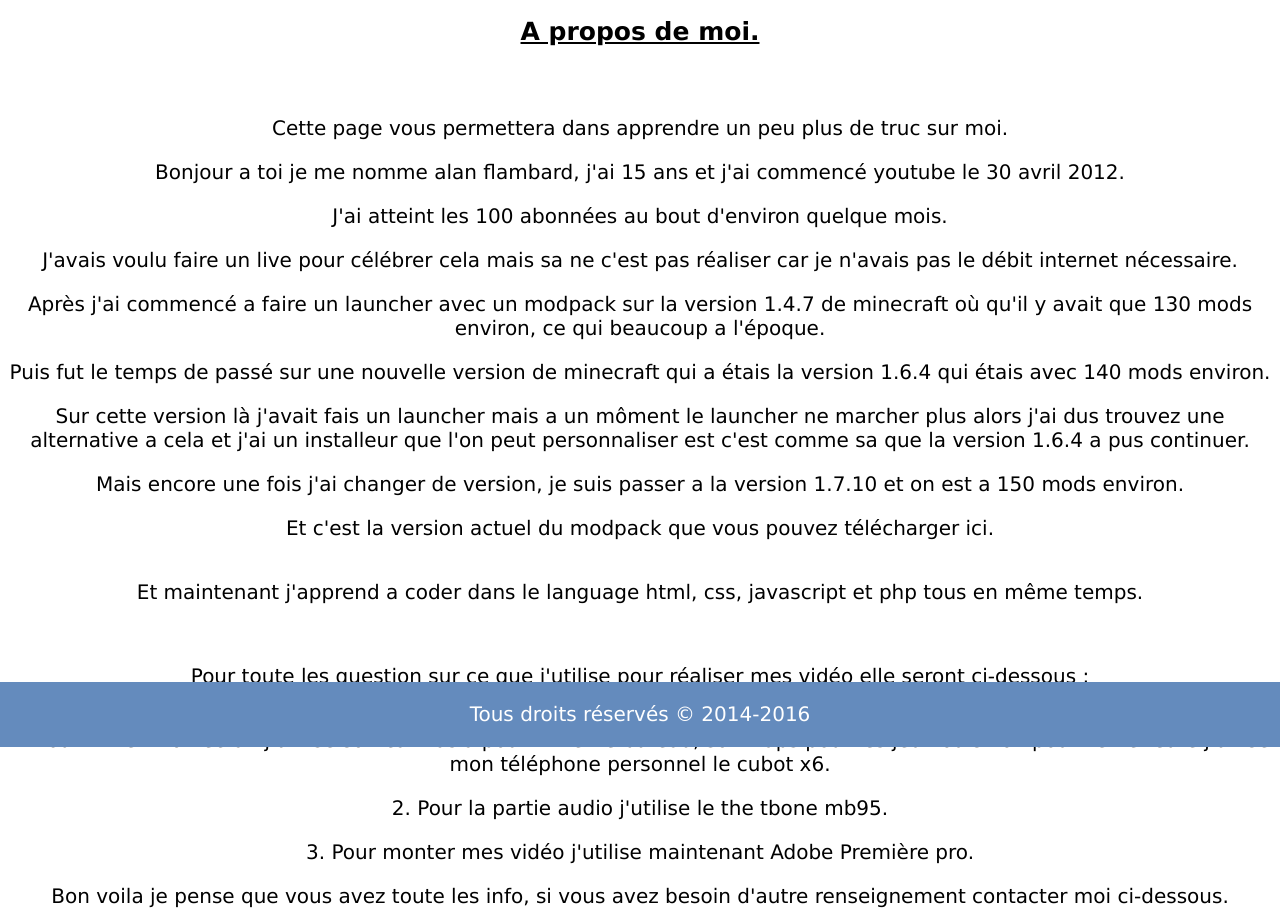
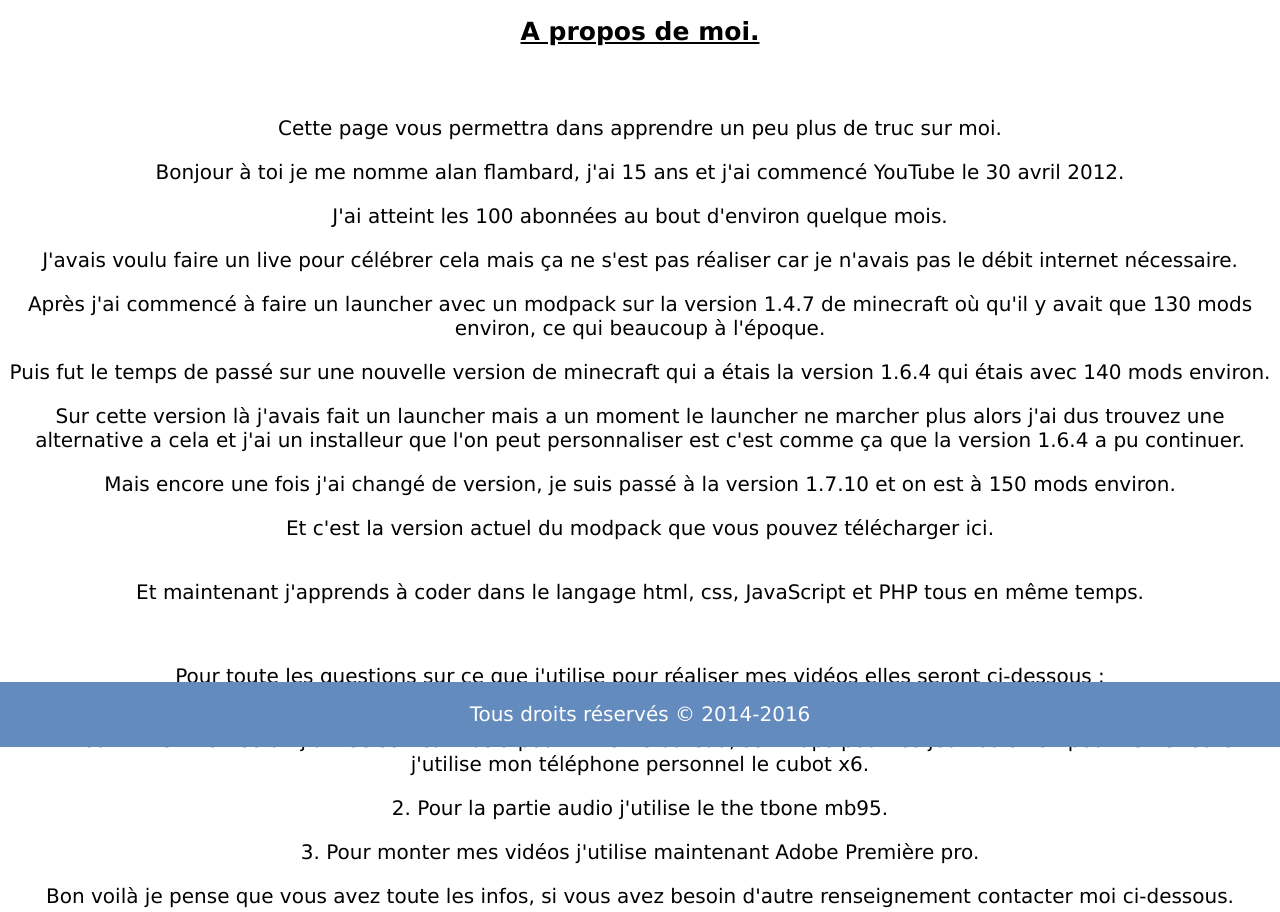
Before and after one commit to alan7000/site-ftbmodified, a PHP site: page /propos.php in a window 1280 px wide. Shown: the part 53-965 px from the top of the page. Run offline with PHP 8.4, Linux system fonts and the light colour scheme; some libraries are stand-ins or nearby versions.

Commit message:
Correction de la page "A propos"
J'ai fais toute les corrections de la page "A propos"

```diff
--- a/propos.php
+++ b/propos.php
@@ -19,41 +19,41 @@ require ("fonction.php");
 
     <h1 class="pré7">A propos de moi.</h1>
 
-    <p class="text1">Cette page vous permettera dans apprendre un peu plus de truc sur moi.</p>
+    <p class="text1">Cette page vous permettra dans apprendre un peu plus de truc sur moi.</p>
 
-    <p class="text1">Bonjour a toi je me nomme alan flambard, j'ai 15 ans et j'ai commencé youtube le 30 avril 2012.</p>
+    <p class="text1">Bonjour à toi je me nomme alan flambard, j'ai 15 ans et j'ai commencé YouTube le 30 avril 2012.</p>
 
     <p class="text1">J'ai atteint les 100 abonnées au bout d'environ quelque mois.</p>
 
-    <p class="text1">J'avais voulu faire un live pour célébrer cela mais sa ne c'est pas réaliser car je n'avais pas le débit internet nécessaire.</p>
+    <p class="text1">J'avais voulu faire un live pour célébrer cela mais ça ne s'est pas réaliser car je n'avais pas le débit internet nécessaire.</p>
 
-    <p class="text1">Après j'ai commencé a faire un launcher avec un modpack sur la version 1.4.7 de minecraft où qu'il y avait que 130 mods environ, ce qui beaucoup a l'époque.</p>
+    <p class="text1">Après j'ai commencé à faire un launcher avec un modpack sur la version 1.4.7 de minecraft où qu'il y avait que 130 mods environ, ce qui beaucoup à l'époque.</p>
 
     <p class="text1">Puis fut le temps de passé sur une nouvelle version de minecraft qui a étais la version 1.6.4 qui étais avec 140 mods environ.</p>
 
-    <p class="text1">Sur cette version là j'avait fais un launcher mais a un môment le launcher ne marcher plus alors j'ai dus trouvez une alternative a cela et j'ai un installeur que l'on peut personnaliser est c'est comme sa que la version 1.6.4 a pus continuer.</p>
+    <p class="text1">Sur cette version là j'avais fait un launcher mais a un moment le launcher ne marcher plus alors j'ai dus trouvez une alternative a cela et j'ai un installeur que l'on peut personnaliser est c'est comme ça que la version 1.6.4 a pu continuer.</p>
 
-    <p class="text1">Mais encore une fois j'ai changer de version, je suis passer a la version 1.7.10 et on est a 150 mods environ.</p>
+    <p class="text1">Mais encore une fois j'ai changé de version, je suis passé à la version 1.7.10 et on est à 150 mods environ.</p>
 
     <p class="text1">Et c'est la version actuel du modpack que vous pouvez télécharger <a href="assets/installer-ftb-modified-1.7.10.jar">ici</a>.</p>
 
-    <p class="text4">Et maintenant j'apprend a coder dans le language html, css, javascript et php tous en même temps.</p>
+    <p class="text4">Et maintenant j'apprends à coder dans le langage html, css, JavaScript et PHP tous en même temps.</p>
 
-    <p class="text2">Pour toute les question sur ce que j'utilise pour réaliser mes vidéo elle seront ci-dessous :</p>
+    <p class="text2">Pour toute les questions sur ce que j'utilise pour réaliser mes vidéos elles seront ci-dessous :</p>
 
-    <p class="text3">1. Pour filmer mon écran j'utilise soit camtasia pour filmer le bureau, soit fraps pour les jeux ou sinon pour l'exterieure j'utlise mon téléphone personnel <a href="http://fr.coolicool.com/expedies-de-france-cubot-x6-mtk6592-17ghz-octa-core-50-pouces-hd-ecran-android-42-3g-smartphone-g-192211" target="_blank">le cubot x6</a>.</p>
+    <p class="text3">1. Pour filmer mon écran j'utilise soit camtasia pour filmer le bureau, soit fraps pour les jeux ou sinon pour l'extérieure j'utilise mon téléphone personnel <a href="http://fr.coolicool.com/expedies-de-france-cubot-x6-mtk6592-17ghz-octa-core-50-pouces-hd-ecran-android-42-3g-smartphone-g-192211" target="_blank">le cubot x6</a>.</p>
 
     <p class="text3">2. Pour la partie audio j'utilise le <a href="http://www.thomann.de/fr/the_tbone_mb_95.htm" target="_blank">the tbone mb95</a>.</p>
 
-    <p class="text3">3. Pour monter mes vidéo j'utilise maintenant Adobe Première pro.</p>
+    <p class="text3">3. Pour monter mes vidéos j'utilise maintenant Adobe Première pro.</p>
 
-    <p class="text1">Bon voila je pense que vous avez toute les info, si vous avez besoin d'autre renseignement contacter moi ci-dessous.</p>
+    <p class="text1">Bon voilà je pense que vous avez toute les infos, si vous avez besoin d'autre renseignement contacter moi ci-dessous.</p>
 
     <iframe class="inframe" src="https://docs.google.com/forms/d/1A_FyPwVgs8Hdm_pbPn-vaaAzW-RIJdpaE711ibKgZdU/viewform?embedded=true" width="760" height="700" frameborder="0" marginheight="0" marginwidth="0">Chargement en cours...</iframe>
 
     <p class="text1">Merci d'avoir lu cette page vous pouvez me suivre sur <a href="http://www.youtube.com/user/alal700?feature=mhee" target="_blank">youtube</a>, aussi sur <a href="https://www.facebook.com/alan.flambard.5" target="_blank">facebook</a> et bien sûr <a href="https://twitter.com/ftbmodified" target="_blank">twitter</a>.</p>
 
-    <p class="mfooter">jbviupedb</p>
+    <p class="mfooter">a</p>
 
 
 <footer>
```
